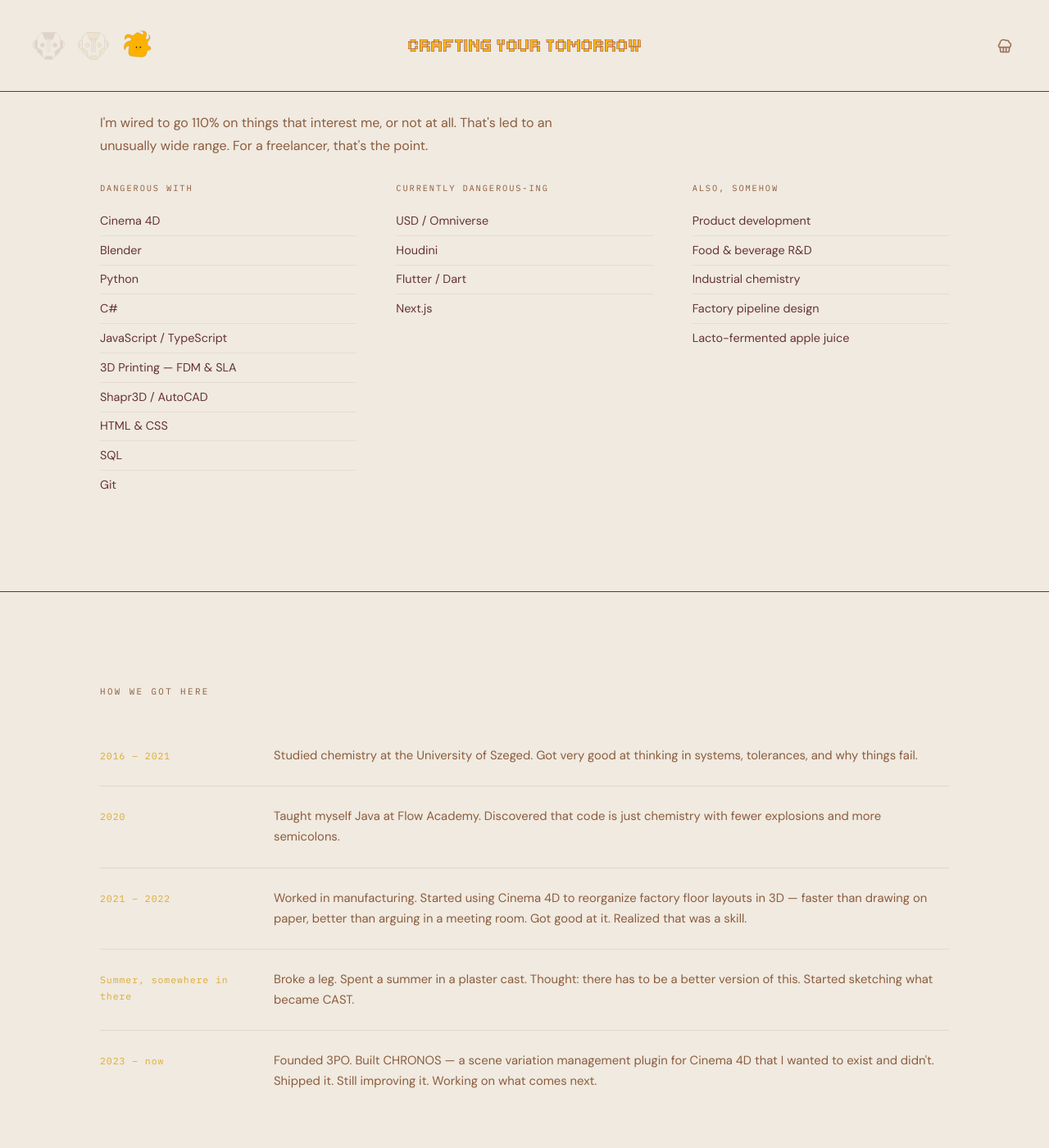
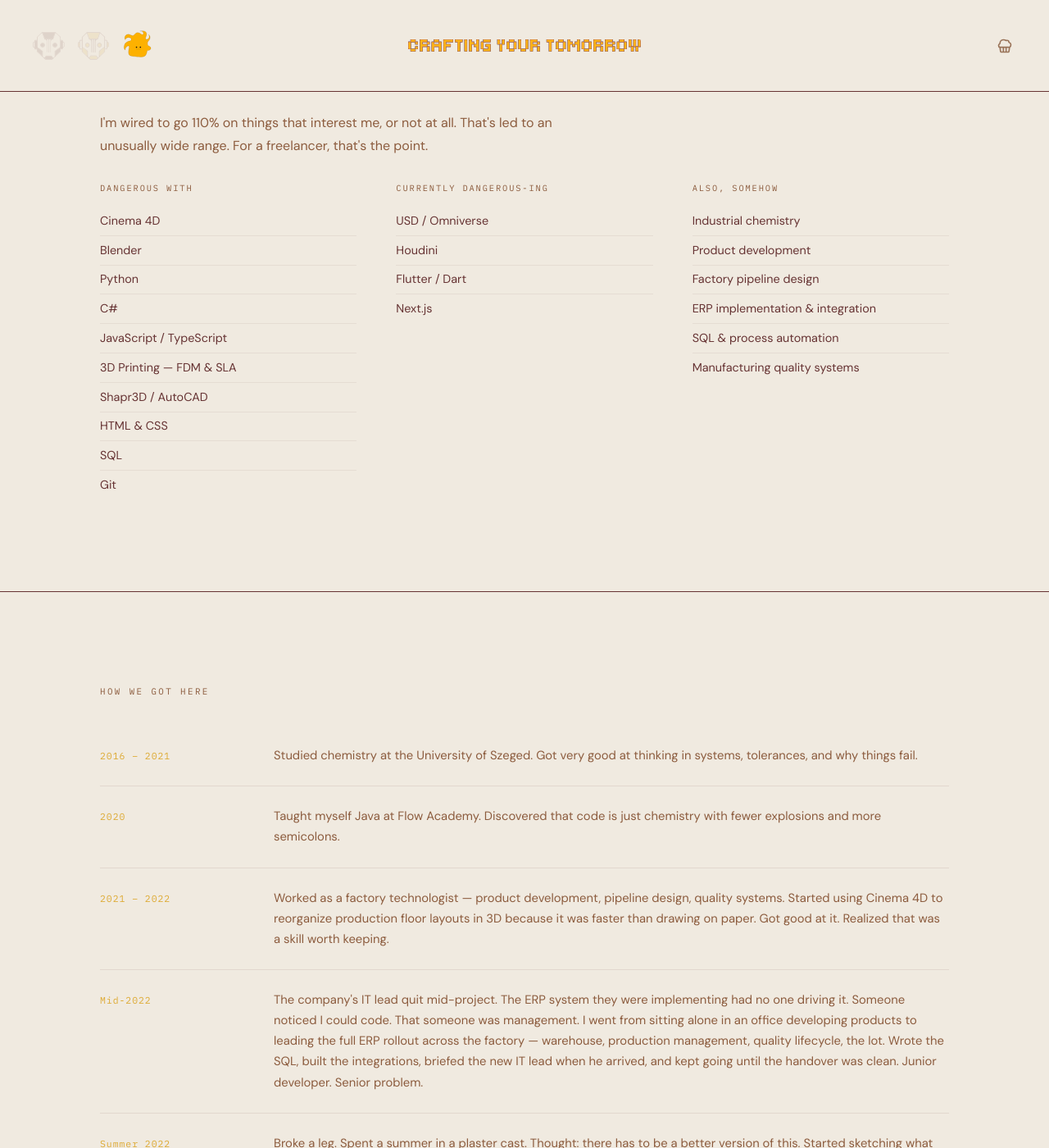
Before and after one commit to 3PO-3D/3po-3d.github.io, a Jekyll site: the page built from creator/index.md, in a window 1280 px wide and 1400 px high, scrolled down 2061 px. Shown: the whole window at 82% size. Built offline with Jekyll 4.4.1, drawn with Linux system fonts in a browser that asks for light colours.

Commit message:
fix(creator): remove apple juice, add ERP implementation story, tighten skills column

```diff
--- a/creator/index.md
+++ b/creator/index.md
@@ -130,11 +130,12 @@ description: "Technical artist, developer, maker. Chemistry background, Cinema 4
       <div class="skills-col">
         <h4 class="skills-col__label">Also, somehow</h4>
         <ul class="skills-list">
+          <li>Industrial chemistry</li>
           <li>Product development</li>
-          <li>Food &amp; beverage R&amp;D</li>
-          <li>Industrial chemistry</li>
           <li>Factory pipeline design</li>
-          <li>Lacto-fermented apple juice</li>
+          <li>ERP implementation &amp; integration</li>
+          <li>SQL &amp; process automation</li>
+          <li>Manufacturing quality systems</li>
         </ul>
       </div>
     </div>
@@ -162,11 +163,17 @@ description: "Technical artist, developer, maker. Chemistry background, Cinema 4
       <div class="arc-item">
         <span class="arc-year">2021 – 2022</span>
         <div class="arc-content">
-          <p>Worked in manufacturing. Started using Cinema 4D to reorganize factory floor layouts in 3D — faster than drawing on paper, better than arguing in a meeting room. Got good at it. Realized that was a skill.</p>
+          <p>Worked as a factory technologist — product development, pipeline design, quality systems. Started using Cinema 4D to reorganize production floor layouts in 3D because it was faster than drawing on paper. Got good at it. Realized that was a skill worth keeping.</p>
         </div>
       </div>
       <div class="arc-item">
-        <span class="arc-year">Summer, somewhere in there</span>
+        <span class="arc-year">Mid-2022</span>
+        <div class="arc-content">
+          <p>The company's IT lead quit mid-project. The ERP system they were implementing had no one driving it. Someone noticed I could code. That someone was management. I went from sitting alone in an office developing products to leading the full ERP rollout across the factory — warehouse, production management, quality lifecycle, the lot. Wrote the SQL, built the integrations, briefed the new IT lead when he arrived, and kept going until the handover was clean. Junior developer. Senior problem.</p>
+        </div>
+      </div>
+      <div class="arc-item">
+        <span class="arc-year">Summer 2022</span>
         <div class="arc-content">
           <p>Broke a leg. Spent a summer in a plaster cast. Thought: there has to be a better version of this. Started sketching what became CAST.</p>
         </div>
```
